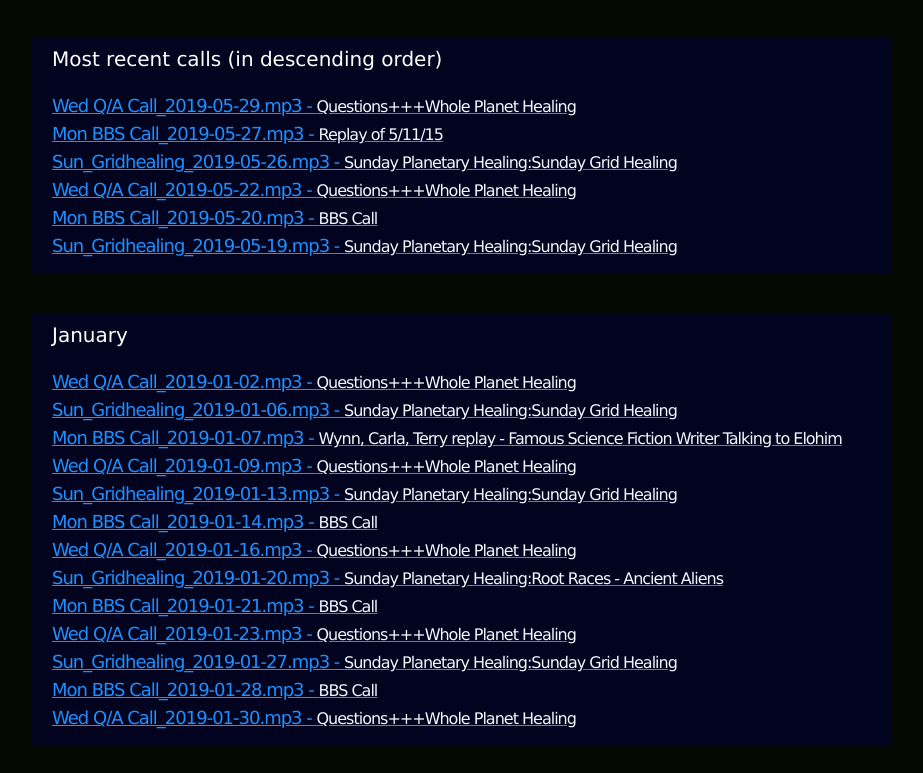
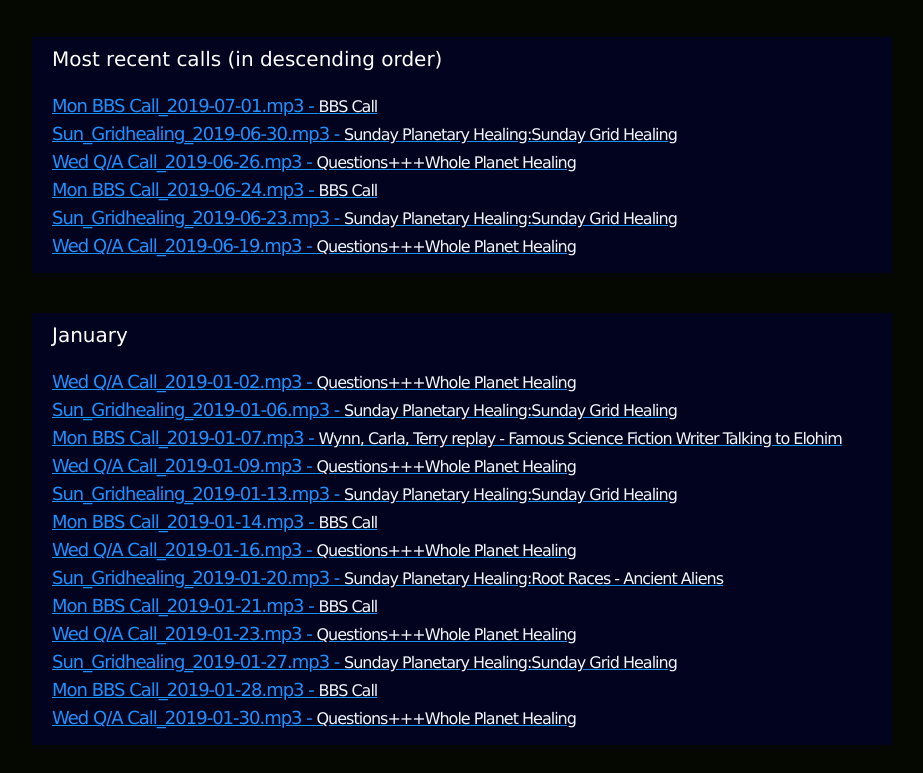
Before and after one commit to thespiritchannel/thespiritchannel.github.io, a plain HTML site: page index.html in a window 1280 px wide. Shown: the part 1047-1820 px from the top of the page, without its empty margins (178-1101 px from the left). Drawn offline with Linux system fonts and the light colour scheme.

Commit message:
Update index.html

```diff
--- a/index.html
+++ b/index.html
@@ -5,7 +5,7 @@
 <meta name="keywords" content="" />
 <meta name="description" content="" />
 <meta http-equiv="content-type" content="text/html; charset=utf-8" />
-<meta http-equiv="last-modified" content="2019-05-30@11:40:18 TMZ" />
+<meta http-equiv="last-modified" content="2019-07-02@19:59:32 TMZ" />
 <title>Intelligent-Infinity</title>
 <link rel="shortcut icon" href="favicon.ico" >
 
@@ -118,7 +118,7 @@
         <table width="100%" border="0">
             <tr>
                 <td>
-                    Last Updated : May 30, 2019
+                    Last Updated : July 02, 2019
                 </td>
 
                 <td>
@@ -209,12 +209,12 @@
         </table>
     </div>
 <div id="xout"> Most recent calls (in descending order) <br> <br>
-<h2><a href ="https://intelligentinfinity.egnyte.com/dl/2NZ9mYcBgz">Wed Q/A Call_2019-05-29.mp3 - <span>Questions+++Whole Planet Healing</span></a></h2>
-<h2><a href ="https://intelligentinfinity.egnyte.com/dl/8hn4AhBARv">Mon BBS Call_2019-05-27.mp3 - <span>Replay of 5/11/15</span></a></h2>
-<h2><a href ="https://intelligentinfinity.egnyte.com/dl/SOWYNrCtDx">Sun_Gridhealing_2019-05-26.mp3 - <span>Sunday Planetary Healing:Sunday Grid Healing</span></a></h2>
-<h2><a href ="https://intelligentinfinity.egnyte.com/dl/nOoiXuCdpR">Wed Q/A Call_2019-05-22.mp3 - <span>Questions+++Whole Planet Healing</span></a></h2>
-<h2><a href ="https://intelligentinfinity.egnyte.com/dl/Wk3B7z5jC6">Mon BBS Call_2019-05-20.mp3 - <span>BBS Call</span></a></h2>
-<h2><a href ="https://intelligentinfinity.egnyte.com/dl/OgGOTxDboC">Sun_Gridhealing_2019-05-19.mp3 - <span>Sunday Planetary Healing:Sunday Grid Healing</span></a></h2>
+<h2><a href ="https://intelligentinfinity.egnyte.com/dl/AuQL2A9dII">Mon BBS Call_2019-07-01.mp3 - <span>BBS Call</span></a></h2>
+<h2><a href ="https://intelligentinfinity.egnyte.com/dl/bUYShkU6i8">Sun_Gridhealing_2019-06-30.mp3 - <span>Sunday Planetary Healing:Sunday Grid Healing</span></a></h2>
+<h2><a href ="https://intelligentinfinity.egnyte.com/dl/RnePUcu2oj">Wed Q/A Call_2019-06-26.mp3 - <span>Questions+++Whole Planet Healing</span></a></h2>
+<h2><a href ="https://intelligentinfinity.egnyte.com/dl/dVoKOqrICH">Mon BBS Call_2019-06-24.mp3 - <span>BBS Call</span></a></h2>
+<h2><a href ="https://intelligentinfinity.egnyte.com/dl/4dNUOmCBbh">Sun_Gridhealing_2019-06-23.mp3 - <span>Sunday Planetary Healing:Sunday Grid Healing</span></a></h2>
+<h2><a href ="https://intelligentinfinity.egnyte.com/dl/1zCmeTqaro">Wed Q/A Call_2019-06-19.mp3 - <span>Questions+++Whole Planet Healing</span></a></h2>
 </div>
 
 
@@ -284,7 +284,6 @@ April <br> <br>
 <h2><a href ="https://intelligentinfinity.egnyte.com/dl/1519qSpNmD">Sun_Gridhealing_2019-04-28.mp3 - <span>Sunday Planetary Healing:Sunday Grid Healing</span></a></h2>
 <h2><a href ="https://intelligentinfinity.egnyte.com/dl/H1vlqmAdmW">Mon BBS Call_2019-04-29.mp3 - <span>BBS Call</span></a></h2>
 </div>
-<a id="link1"></a>
 
 <div id="xout">
 May <br> <br>
@@ -301,6 +300,29 @@ May <br> <br>
 <h2><a href ="https://intelligentinfinity.egnyte.com/dl/SOWYNrCtDx">Sun_Gridhealing_2019-05-26.mp3 - <span>Sunday Planetary Healing:Sunday Grid Healing</span></a></h2>
 <h2><a href ="https://intelligentinfinity.egnyte.com/dl/8hn4AhBARv">Mon BBS Call_2019-05-27.mp3 - <span>Replay of 5/11/15</span></a></h2>
 <h2><a href ="https://intelligentinfinity.egnyte.com/dl/2NZ9mYcBgz">Wed Q/A Call_2019-05-29.mp3 - <span>Questions+++Whole Planet Healing</span></a></h2>
+</div>
+
+<div id="xout">
+June <br> <br>
+<h2><a href ="https://intelligentinfinity.egnyte.com/dl/yMdxgZJfVZ">Sun_Gridhealing_2019-06-02.mp3 - <span>Sunday Planetary Healing:Sunday Grid Healing</span></a></h2>
+<h2><a href ="https://intelligentinfinity.egnyte.com/dl/2I0sJqoj5f">Mon BBS Call_2019-06-03.mp3 - <span>Replay of 2012 call with Carla Rueckert</span></a></h2>
+<h2><a href ="https://intelligentinfinity.egnyte.com/dl/G3gL08IEmK">Wed Q/A Call_2019-06-05.mp3 - <span>Questions+++Whole Planet Healing</span></a></h2>
+<h2><a href ="https://intelligentinfinity.egnyte.com/dl/2FWAAwEHTy">Sun_Gridhealing_2019-06-09.mp3 - <span>Sunday Planetary Healing:Sunday Grid Healing</span></a></h2>
+<h2><a href ="https://intelligentinfinity.egnyte.com/dl/CHQ2TkPR3a">Mon BBS Call_2019-06-10.mp3 - <span>BBS Call</span></a></h2>
+<h2><a href ="https://intelligentinfinity.egnyte.com/dl/NlChwQzr0b">Wed Q/A Call_2019-06-12.mp3 - <span>Questions+++Whole Planet Healing</span></a></h2>
+<h2><a href ="https://intelligentinfinity.egnyte.com/dl/o3el31PSZH">Sun_Gridhealing_2019-06-16.mp3 - <span>Sunday Planetary Healing:Dreams</span></a></h2>
+<h2><a href ="https://intelligentinfinity.egnyte.com/dl/4f3rFQ7YIw">Mon BBS Call_2019-06-17.mp3 - <span>BBS Call</span></a></h2>
+<h2><a href ="https://intelligentinfinity.egnyte.com/dl/1zCmeTqaro">Wed Q/A Call_2019-06-19.mp3 - <span>Questions+++Whole Planet Healing</span></a></h2>
+<h2><a href ="https://intelligentinfinity.egnyte.com/dl/4dNUOmCBbh">Sun_Gridhealing_2019-06-23.mp3 - <span>Sunday Planetary Healing:Sunday Grid Healing</span></a></h2>
+<h2><a href ="https://intelligentinfinity.egnyte.com/dl/dVoKOqrICH">Mon BBS Call_2019-06-24.mp3 - <span>BBS Call</span></a></h2>
+<h2><a href ="https://intelligentinfinity.egnyte.com/dl/RnePUcu2oj">Wed Q/A Call_2019-06-26.mp3 - <span>Questions+++Whole Planet Healing</span></a></h2>
+<h2><a href ="https://intelligentinfinity.egnyte.com/dl/bUYShkU6i8">Sun_Gridhealing_2019-06-30.mp3 - <span>Sunday Planetary Healing:Sunday Grid Healing</span></a></h2>
+</div>
+<a id="link1"></a>
+
+<div id="xout">
+July <br> <br>
+<h2><a href ="https://intelligentinfinity.egnyte.com/dl/AuQL2A9dII">Mon BBS Call_2019-07-01.mp3 - <span>BBS Call</span></a></h2>
 </div>
 <center>
         <br /><br />
```
